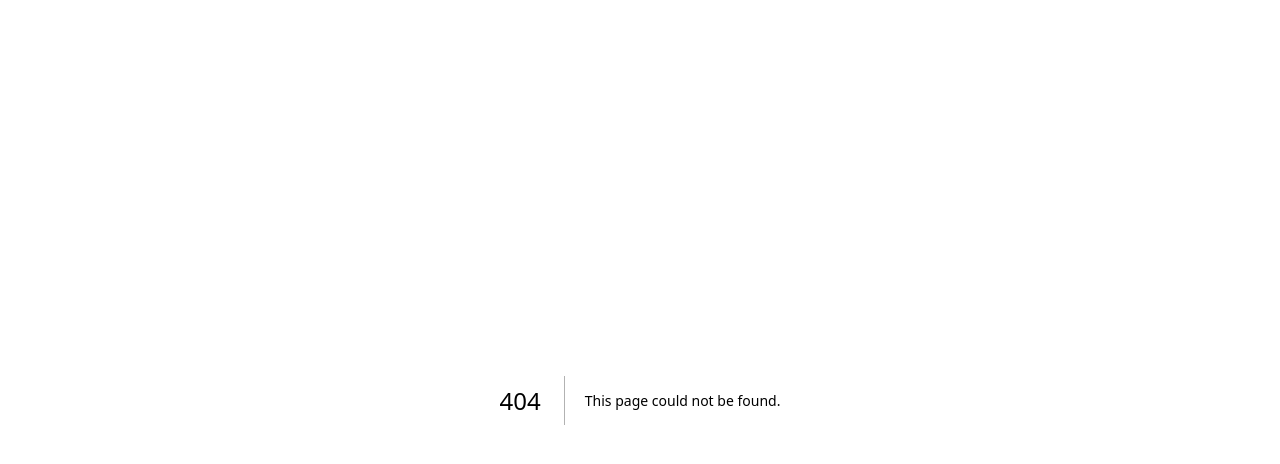
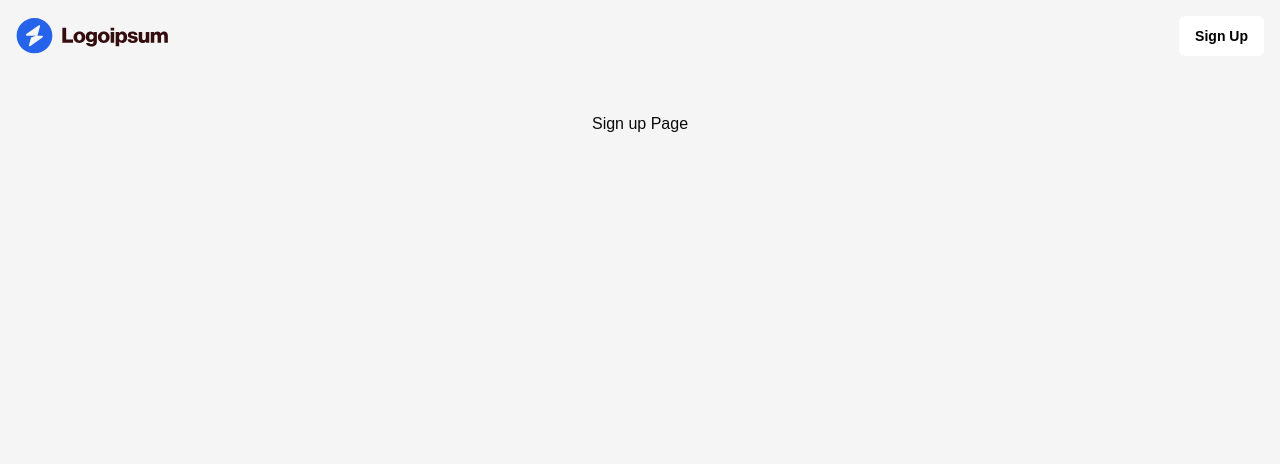
Before and after one commit to abhisek75/task-pilot, a Next.js app: page /sign-up in a window 1280 px wide. Before the commit this address had no page. Shown: the top 464 px of the page. Built offline with nearby package versions, Linux system fonts and the light colour scheme.

Commit message:
1.1:Setup

```diff
--- /dev/null
+++ b/src/app/(auth)/layout.tsx
@@ -0,0 +1,28 @@
+import { Button } from "@/components/ui/button";
+import Image from "next/image";
+
+interface AuthLayoutProps {
+    children: React.ReactNode;
+};
+
+const AuthLayout = ({ children }: AuthLayoutProps) => {
+    return (
+        <main className="bg-neutral-100 min-h-screen">
+            <div className="mx-auto max-w-screen-2xl p-4">
+           <nav className="flex justify-between items-center">
+                <Image  src ="/logo.svg" alt="logo" width={152} height={56}/>
+                    <Button variant="secondary">
+                        Sign Up
+                    </Button>
+           </nav>
+           <div className="flex  flex-col items-center pt-4 md:pt-14">
+           {children}
+
+           </div>
+
+            </div>
+        </main>
+     );
+}
+
+export default AuthLayout;
--- /dev/null
+++ b/src/app/(auth)/sign-in/page.tsx
@@ -0,0 +1,9 @@
+const SignInPage = () => {
+    return (
+        <div>
+            Sign in Page
+        </div>
+     );
+};
+
+export default SignInPage;
--- /dev/null
+++ b/src/app/(auth)/sign-up/page.tsx
@@ -0,0 +1,9 @@
+const SignUpPage = () => {
+    return (
+        <div>
+            Sign up Page
+        </div>
+     );
+};
+
+export default SignUpPage;
```
Also changed, not shown: public/logo.svg (added).
